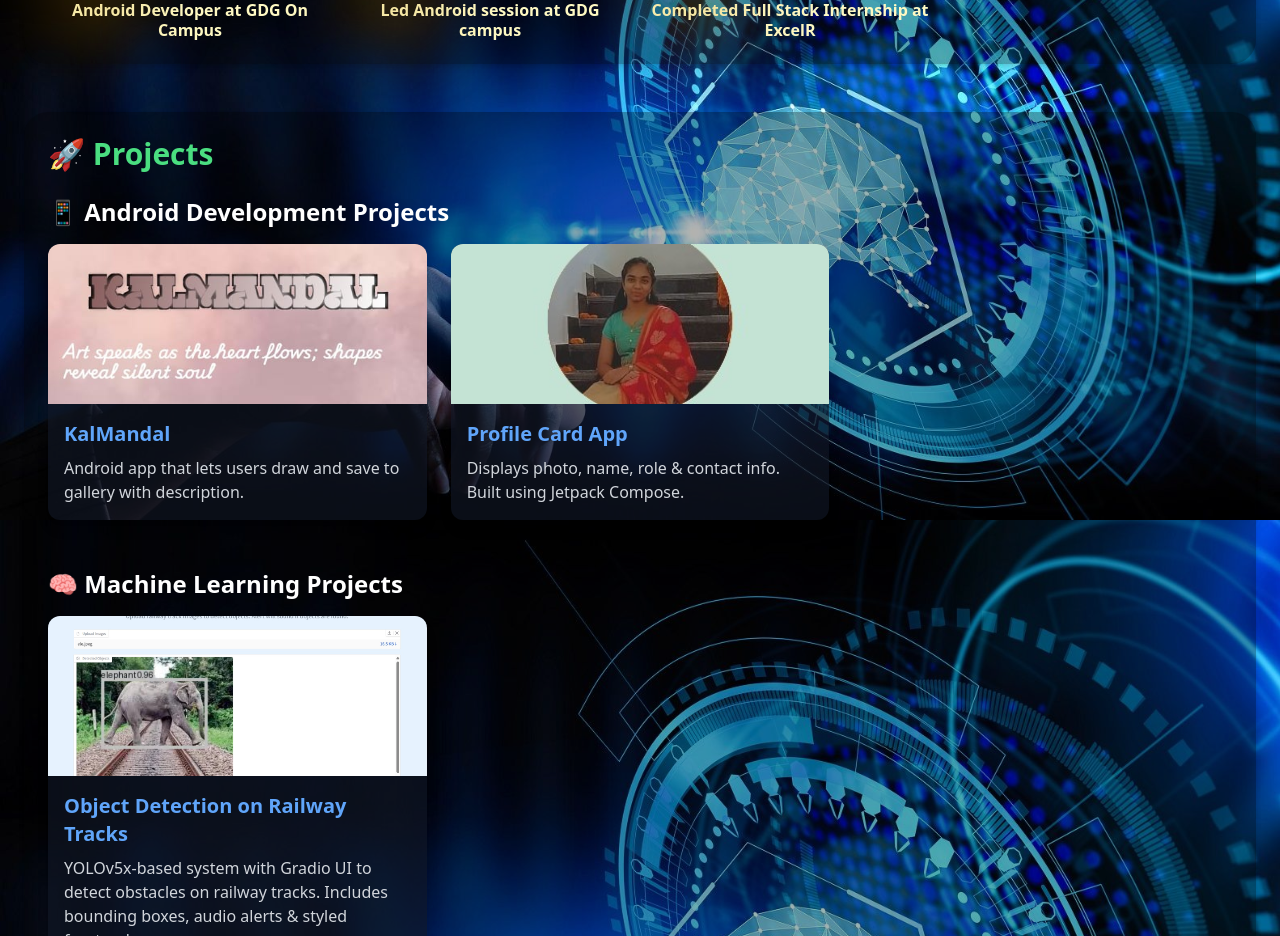
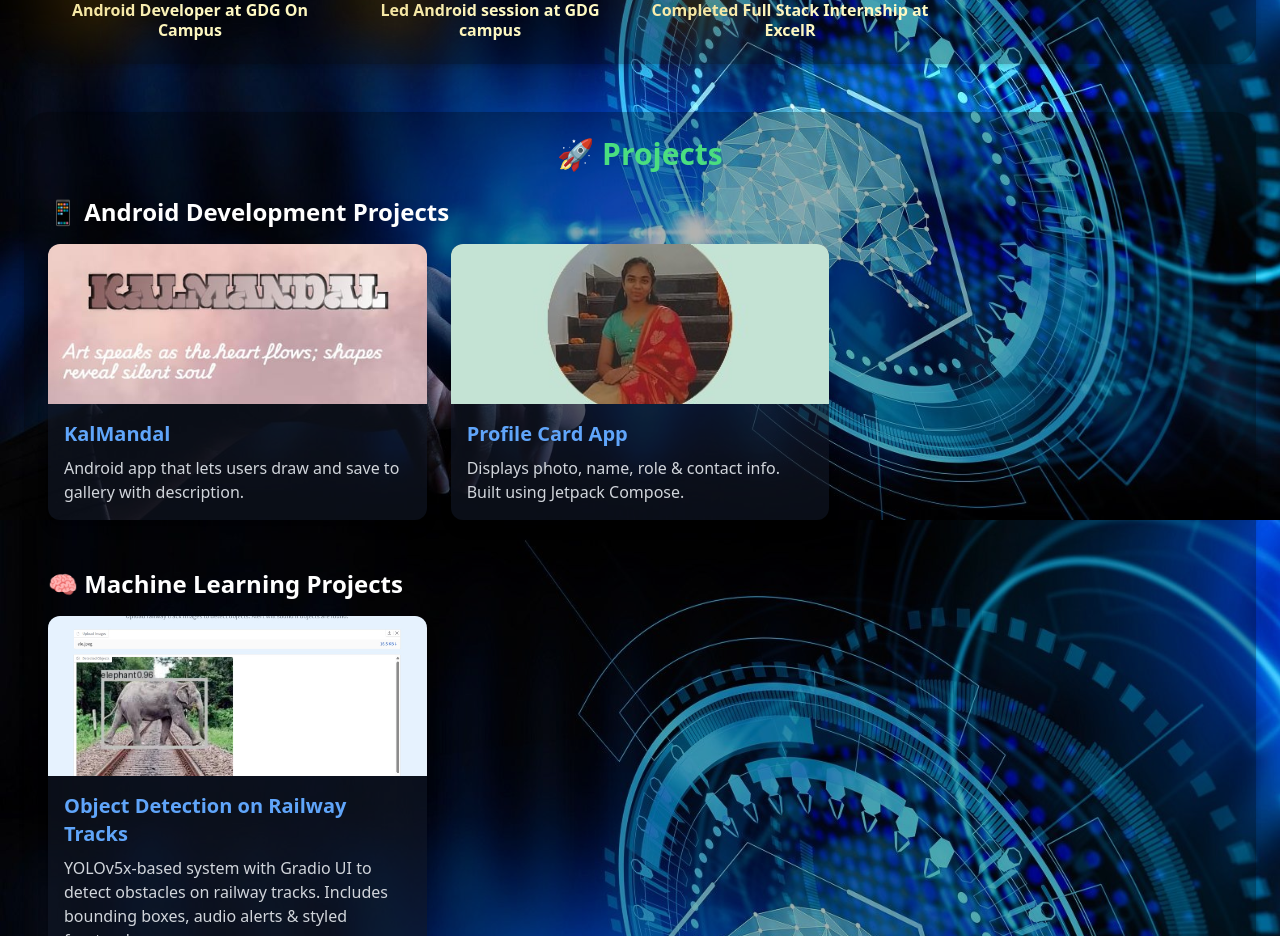
Before and after one commit to gayatrihub/my_port, a React (Create React App) app: page / in a window 1280 px wide. Shown: the part 2680-3616 px from the top of the page. Built offline with nearby package versions, Linux system fonts and the light colour scheme.

Commit message:
Update App.js

```diff
--- a/src/App.js
+++ b/src/App.js
@@ -572,7 +572,7 @@ function App() {
 
       {/* Projects */}
       <section className="bg-black bg-opacity-30 rounded-3xl p-6 shadow-md mb-12">
-        <h2 className="text-3xl font-bold text-green-400 mb-6">🚀 Projects</h2>
+        <h2 className="text-3xl font-bold text-green-400 mb-6 text-center">🚀 Projects</h2>
         <ProjectSection title="📱 Android Development Projects" projects={androidProjects} />
         <ProjectSection title="🧠 Machine Learning Projects" projects={mlProjects} />
         <ProjectSection title="🌐 Web Developing Projects" projects={webProjects} />
```
